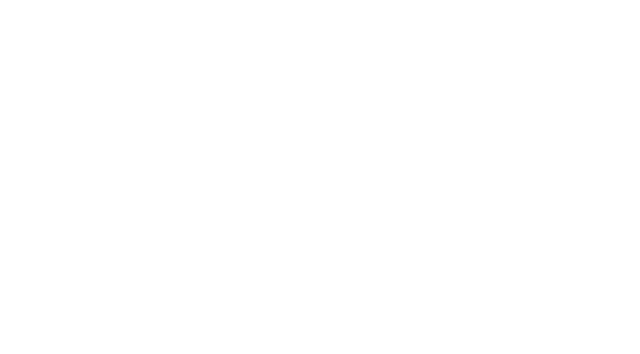
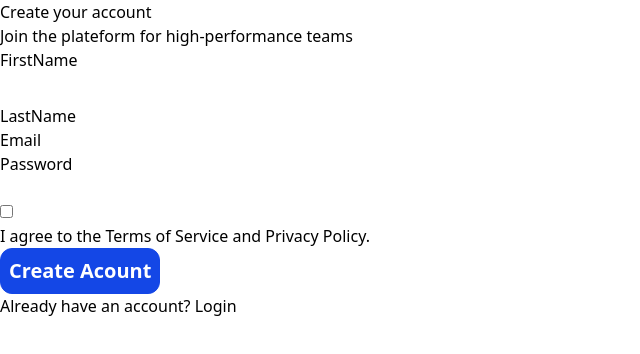
Before and after one commit to Eunock-web/Nexus-front, a React (Vite) app: page / in a window 1280 px wide. Shown: the top 354 px of the page, without its empty margins (0-640 px from the left). Built offline with nearby package versions, Linux system fonts and the light colour scheme.

Commit message:
feat: Gestion du formulaire avec useForm et mis en place des interface du register

```diff
--- a/package.json
+++ b/package.json
@@ -12,8 +12,10 @@
   "dependencies": {
     "@tailwindcss/vite": "^4.1.18",
     "@tanstack/react-query": "^5.90.20",
+    "axios": "^1.13.4",
     "react": "^19.2.0",
     "react-dom": "^19.2.0",
+    "react-hook-form": "^7.71.1",
     "react-router": "^7.12.0",
     "tailwindcss": "^4.1.18",
     "zod": "^4.3.5"
--- a/src/App.tsx
+++ b/src/App.tsx
@@ -1,4 +1,5 @@
 import { QueryClient, QueryClientProvider } from "@tanstack/react-query"
+import RegisterForm from "./features/auth/components/RegisterForm";
 
 const queryClient = new QueryClient();
 
@@ -7,7 +8,7 @@ function App() {
   return (
     <>
         <QueryClientProvider client={queryClient} >
-
+            <RegisterForm />
         </QueryClientProvider>
     </>
   )
--- /dev/null
+++ b/src/components/Button.tsx
@@ -0,0 +1,16 @@
+interface ButtonInterface{
+  className?:string,
+  children : string
+  disabled? : string
+}
+
+
+function Button({className, children} : ButtonInterface){
+  return <>
+    <div>
+      <button className={"btn justify-center items-center p-2 border border-blue-700 bg-blue-700 rounded-xl text-xl font-bold text-white " + className} >{children}</button>
+    </div>
+  </>
+}
+
+export default Button
--- /dev/null
+++ b/src/features/auth/components/RegisterForm.tsx
@@ -0,0 +1,98 @@
+import { useForm } from "react-hook-form";
+import Button from "../../../components/Button"
+import useRegister from "../hooks/useRegister"
+import type { RegisterInput } from "../types";
+
+
+function RegisterForm(){
+
+    //Usage du useRegister pour l'envoie de la donnée
+    const {mutate, isPending, error} = useRegister();
+
+    //Usage de l'hook useForm pour la gestion du formulaire
+    const {register, handleSubmit} = useForm<RegisterInput>();
+
+
+    const onSubmit = (data : RegisterInput)=>{
+        mutate(data);
+    }
+
+return <>
+        <div>
+            {/** Partie gauche du register visible sur desktop */}
+            <div>
+
+            </div>
+
+            {/**Partie droite du register */}
+            <div>
+                {/**Logo */}
+                <div>
+
+                </div>
+
+                {/**Corps */}
+                <div>
+                    {/**Texte avant le formulaire */}
+                    <div>
+                        <h1> Create your account </h1>
+                        <p> Join the plateform for high-performance teams </p>
+                    </div>
+
+                    {/**Formulaire */}
+                    <div>
+                        <form className="flex flex-col " onSubmit={handleSubmit(onSubmit)}>
+
+                            <div className="flex flex-col gap-2 ">
+                                <label htmlFor="firstname">FirstName</label>
+                                <input type="text" className="input border-0 " {...register("firstname")} />
+                            </div>
+
+                            <div className="">
+                                <label htmlFor="lastname">LastName</label>
+                                <input type="text" {...register("lastname")} />
+                            </div>
+
+                            <div className="">
+                                <label htmlFor="email">Email</label>
+                                <input type="email" {...register("email")} />
+                            </div>
+
+                            <div className="">
+                                <label htmlFor="password">Password</label>
+                                <div>
+                                    <input type="password" {...register("password")} />
+
+                                </div>
+                            </div>
+
+                            <div>
+                                <input type="checkbox" />
+                                <p>I agree to the <span>Terms of Service</span> and <span>Privacy Policy.</span></p>
+                            </div>
+
+                            <div>
+                                <Button className="rounded-xl" disabled = {isPending}>{isPending? 'Envoi en cours' : 'Create Acount' }</Button>
+                            </div>
+                        </form>
+
+                        {/**Boutton de l'OAuth2 */}
+                        <div>
+                            <div>
+
+                            </div>
+
+                            <div>
+
+                            </div>
+                        </div>
+
+                        <p>Already have an account? <span>Login</span></p>
+                    </div>
+                </div>
+            </div>
+        </div>
+    </>
+}
+
+export default RegisterForm
--- a/src/features/auth/types/index.ts
+++ b/src/features/auth/types/index.ts
@@ -2,9 +2,8 @@
    export  interface User{
         id : number,
         email : string,
-        firstName : string,
-        lastName : string,
-        avatarUrl? : string,
+        firstname : string,
+        lastname : string,
         is2FAEnabled : boolean
     }
 
@@ -21,5 +20,4 @@
     firstname : string,
     lastname : string,
     password : string,
-    avatar : string
   }
--- a/src/index.css
+++ b/src/index.css
@@ -1 +1,5 @@
 @import "tailwindcss";
+
+@theme{
+    --color-primary : #4e44e4,
+}
```
Also changed, not shown: src/features/auth/schemas/RegisterSchema.ts (added), vite.config.ts (line endings or trailing spaces), 1 other file (tests, documents, lock files or other folders).
